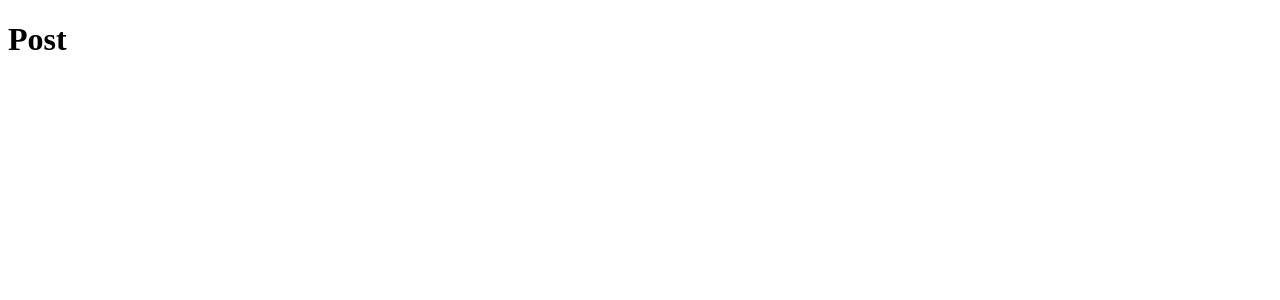
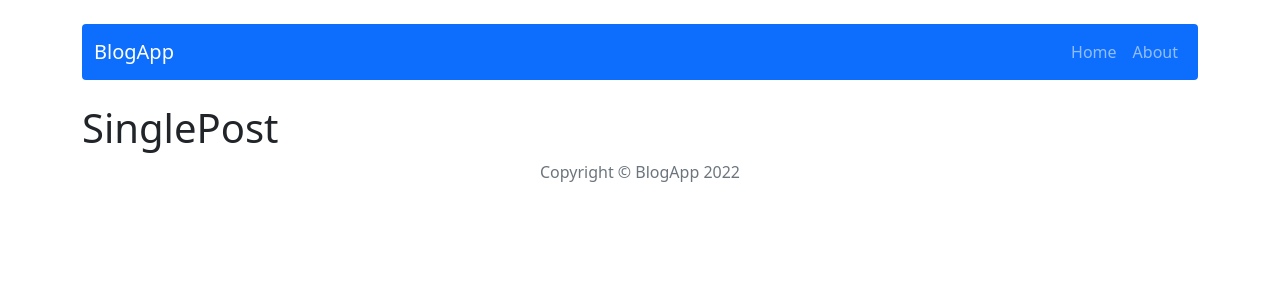
Before and after one commit to martanara/blog-app, a React (Create React App) app: page /post/1 in a window 1280 px wide. Shown: the top 300 px of the page. Built offline with nearby package versions, Linux system fonts and the light colour scheme.

Commit message:
Add Navbar styles

```diff
--- a/package.json
+++ b/package.json
@@ -6,9 +6,10 @@
     "@testing-library/jest-dom": "^5.16.1",
     "@testing-library/react": "^12.1.2",
     "@testing-library/user-event": "^13.5.0",
+    "bootstrap": "^5.1.3",
     "font-awesome": "^4.7.0",
     "react": "^17.0.2",
-    "react-bootstrap": "2.0",
+    "react-bootstrap": "^2.1.1",
     "react-dom": "^17.0.2",
     "react-redux": "7.2.6",
     "react-router-dom": "6.0.1",
--- a/src/App.js
+++ b/src/App.js
@@ -1,26 +1,28 @@
 import { Routes, Route } from 'react-router-dom';
+import { Container } from 'react-bootstrap'
+import Header from './components/views/Header'
 import Home from './components/pages/Home';
+import SinglePost from './components/pages/SinglePost';
+import PostAdd from './components/pages/PostAdd';
+import PostEdit from './components/pages/PostEdit';
 import About from './components/pages/About';
 import NotFound from './components/pages/NotFound';
-import Post from './components/pages/Post';
-import PostEdit from './components/pages/PostEdit';
-import PostAdd from './components/pages/PostAdd';
+import Footer from './components/views/Footer'
 
 const App = () => {
   return (
-    <main>
+    <Container>
+      <Header />
       <Routes>
         <Route path="/" element={<Home />} />
+        <Route path="/post/:id" element={<SinglePost />} />
+        <Route path="/post/add" element={<PostAdd />} />
+        <Route path="/post/edit/:id" element={<PostEdit />} />
         <Route path="/about" element={<About />} />
-        <Route path="/post/:id" element={<Post />} />
-        <Route path="/post/edit/:id" element={<PostEdit />} />
-        <Route path="/post/add" element={<PostAdd />} />
-        <Route
-          path="*"
-          element={<NotFound />}
-        />
+        <Route path="*" element={<NotFound />} />
       </Routes>
-    </main>
+      <Footer />
+    </Container>
   );
 }
 
--- a/src/components/pages/Post.js
+++ /dev/null
@@ -1,7 +0,0 @@
-const Post = () => {
-  return (
-    <h1>Post</h1>
-  )
-}
-
-export default Post;
--- /dev/null
+++ b/src/components/pages/SinglePost.js
@@ -0,0 +1,7 @@
+const SinglePost = () => {
+  return (
+    <h1>SinglePost</h1>
+  )
+}
+
+export default SinglePost;
--- /dev/null
+++ b/src/components/views/Footer.js
@@ -0,0 +1,7 @@
+const Footer = () => {
+  return (
+    <p className="text-center text-muted">Copyright © BlogApp 2022</p>
+  )
+}
+
+export default Footer;
--- /dev/null
+++ b/src/components/views/Header.js
@@ -0,0 +1,9 @@
+import NavBar from './NavBar'
+
+const Header = () => {
+  return (
+    <NavBar />
+  )
+}
+
+export default Header;
--- /dev/null
+++ b/src/components/views/NavBar.js
@@ -0,0 +1,18 @@
+import { Container, Navbar, Nav } from 'react-bootstrap'
+import { NavLink } from 'react-router-dom'
+
+const NavBar = () => {
+  return (
+    <Navbar bg="primary" variant="dark" expand="lg" className="mt-4 mb-4 rounded">
+      <Container>
+        <Navbar.Brand href="/">BlogApp</Navbar.Brand>
+        <Nav className="ml-auto">
+          <Nav.Link as={NavLink} to="/">Home</Nav.Link>
+          <Nav.Link as={NavLink} to="/about">About</Nav.Link>
+        </Nav>
+      </Container>
+    </Navbar>
+  )
+}
+
+export default NavBar;
--- a/src/index.js
+++ b/src/index.js
@@ -5,6 +5,7 @@ import { Provider } from 'react-redux';
 import store from './redux/store'
 import 'font-awesome/css/font-awesome.min.css';
 import { BrowserRouter } from 'react-router-dom'
+import 'bootstrap/dist/css/bootstrap.min.css';
 
 ReactDOM.render(
   <React.StrictMode>
```
Also changed, not shown: 1 other file (tests, documents, lock files or other folders).
